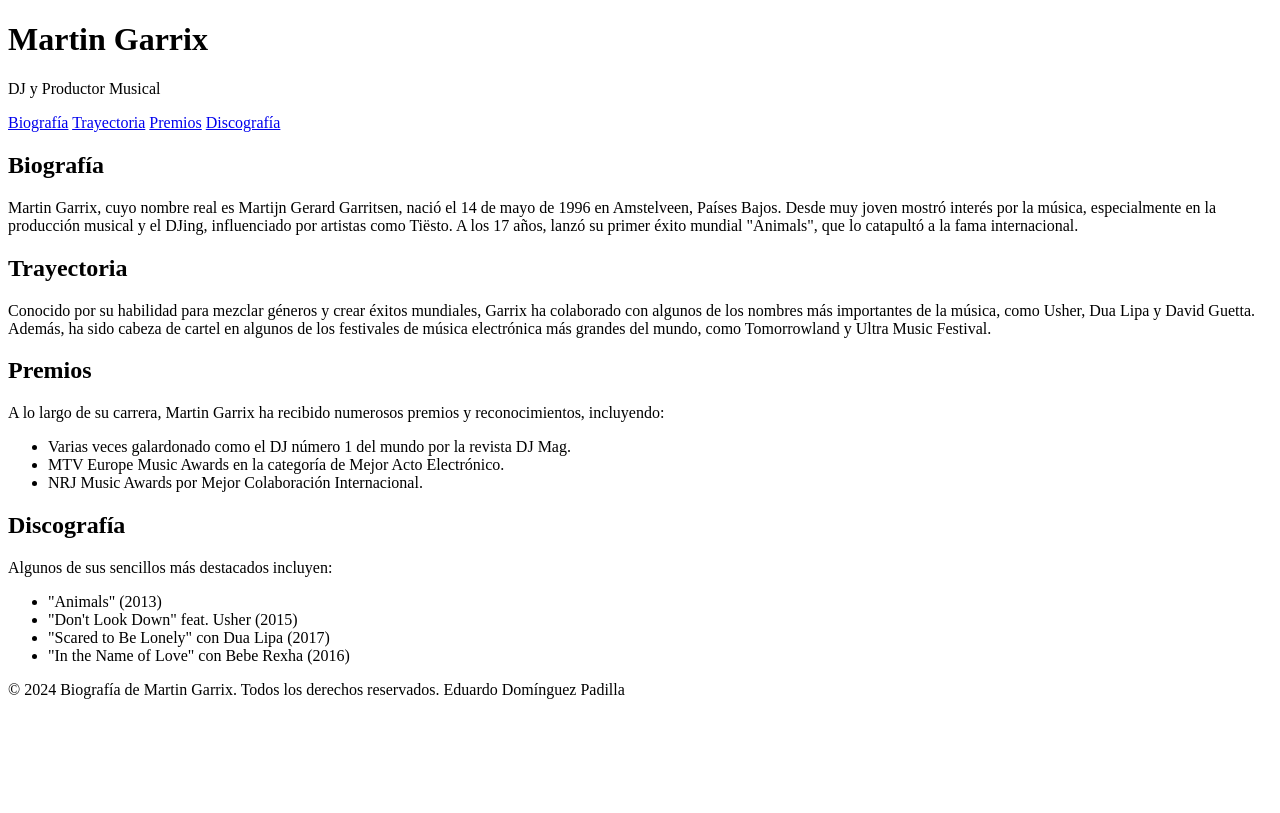
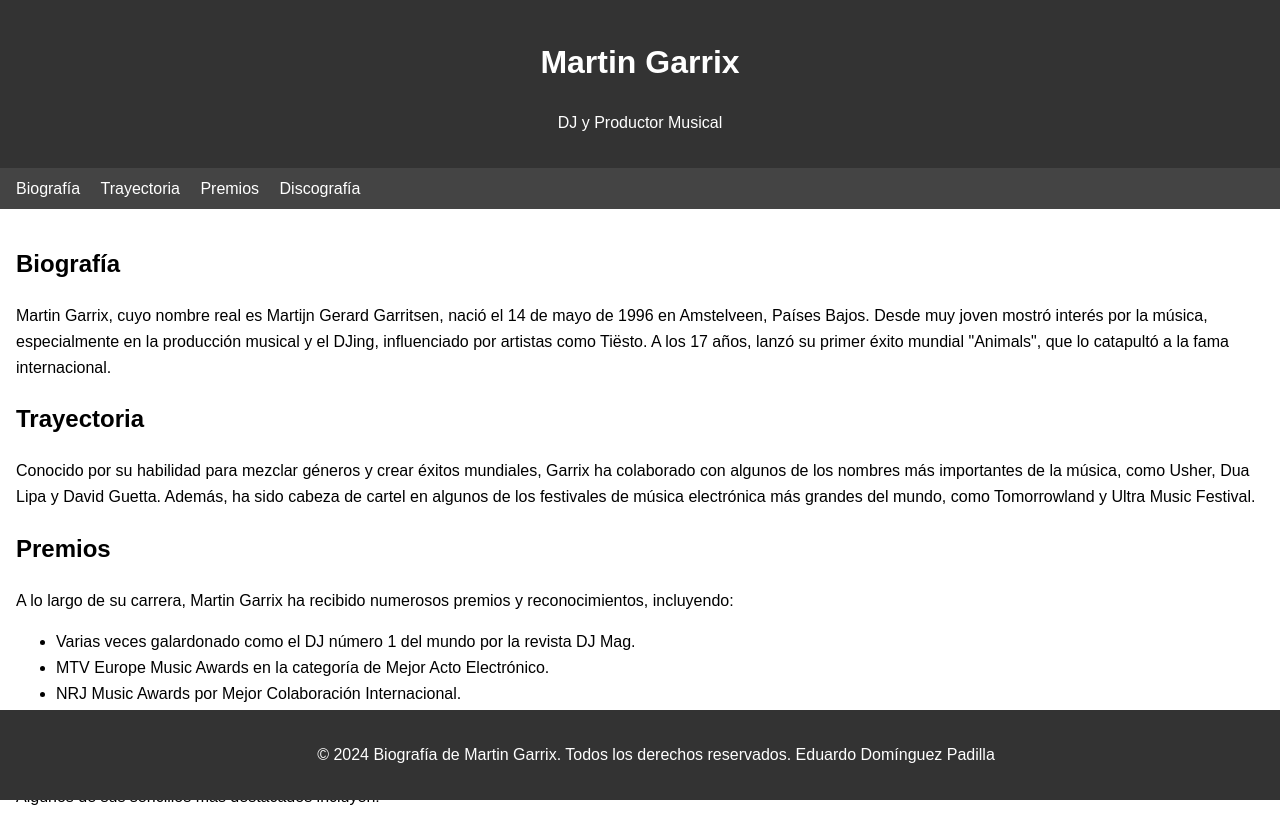
Before and after one commit to eduardotec05/Projects-HTML, a plain HTML site: page index.html in a window 1280 px wide. Shown: the top 813 px of the page. Drawn offline with Linux system fonts and the light colour scheme.

Commit message:
Agregue un poco de estilo de HTML

```diff
--- a/index.html
+++ b/index.html
@@ -5,6 +5,42 @@
     <meta name="viewport" content="width=device-width, initial-scale=1.0">
     <meta name="description" content="Biografía y trayectoria del DJ Martin Garrix">
     <title>Martin Garrix - DJ y Productor Musical</title>
+    <style>
+        body {
+            font-family: Arial, sans-serif;
+            line-height: 1.6;
+            margin: 0;
+            padding: 0;
+        }
+        header {
+            background-color: #333;
+            color: #fff;
+            padding: 1rem;
+            text-align: center;
+        }
+        nav {
+            background-color: #444;
+            color: white;
+            padding: 0.5rem;
+        }
+        nav a {
+            color: white;
+            text-decoration: none;
+            padding: 0.5rem;
+        }
+        main {
+            padding: 1rem;
+        }
+        footer {
+            background-color: #333;
+            color: #fff;
+            text-align: center;
+            padding: 1rem;
+            position: fixed;
+            bottom: 0;
+            width: 100%;
+        }
+    </style>
 </head>
 <body>
     <header>
```
